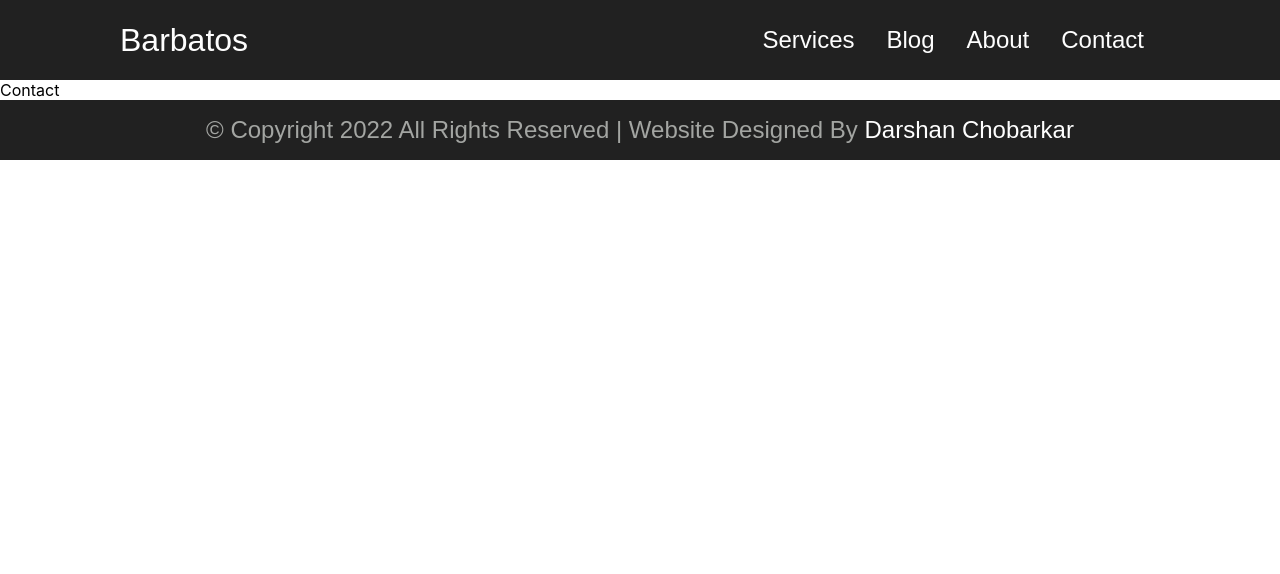
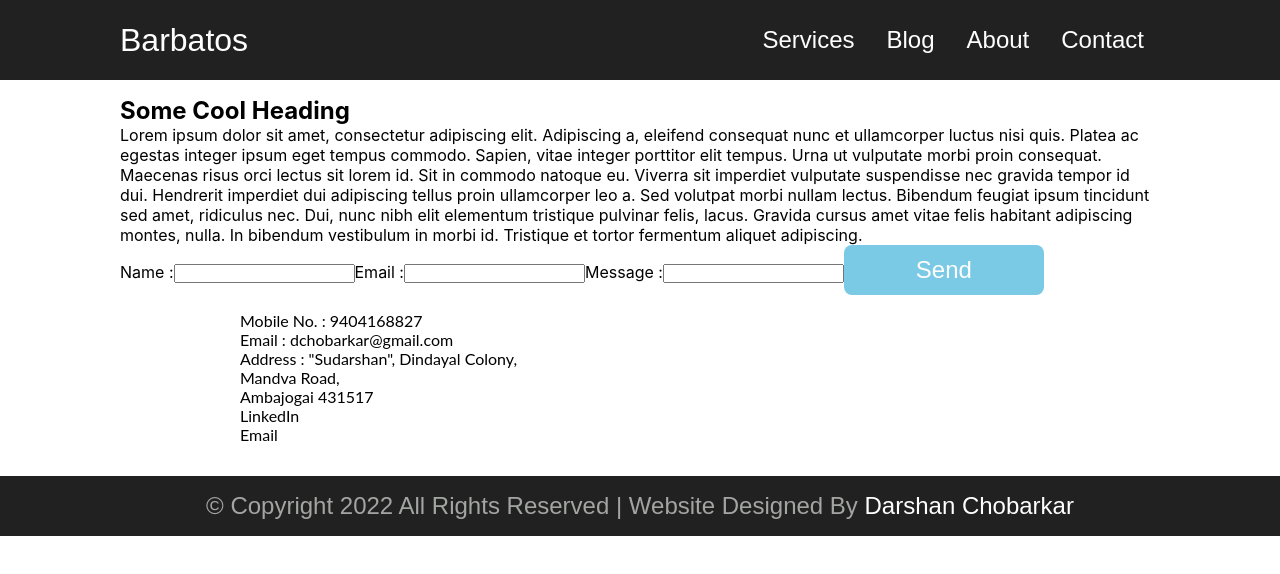
Before and after one commit to dchobarkar/Gopalkar-Company, a React (Create React App) app: page /contact in a window 1280 px wide. Shown: the top 574 px of the page. Built offline with nearby package versions, Linux system fonts and the light colour scheme.

Commit message:
Contact page modified

```diff
--- a/src/components/Contact/Contact.css.js
+++ b/src/components/Contact/Contact.css.js
@@ -1,3 +1,64 @@
-const ContactCSS = { root: {} };
+const ContactCSS = {
+  root: {},
+  mapBox: {
+    padding: "1rem 30px",
+    display: "flex",
+    flexWrap: "wrap",
+    justifyContent: "center",
+    alignItems: "center",
+  },
+
+  information: {
+    width: "100%",
+    display: "flex",
+    flexDirection: "column",
+    justifyContent: "center",
+    alignItems: "flex-start",
+    fontSize: "var(--mobView-4)",
+    fontFamily: "Lato,sans-serif",
+  },
+
+  map: {
+    width: "100%",
+  },
+
+  /* Tablet view */
+  "@media only screen and (min-width: 401px) and (max-width: 960px)": {
+    root: {
+      padding: "1rem 60px",
+    },
+
+    mapBox: {
+      padding: "1rem 60px",
+    },
+
+    information: {
+      fontSize: "var(--tabView-4)",
+    },
+
+    map: {
+      width: "100%",
+    },
+  },
+
+  /* Desktop view */
+  "@media only screen and (min-width: 961px)": {
+    root: {
+      padding: "1rem 120px",
+    },
+
+    mapBox: {
+      padding: "1rem 120px",
+    },
+
+    information: {
+      fontSize: "var(--desView-4)",
+    },
+
+    map: {
+      width: "100%",
+    },
+  },
+};
 
 export default ContactCSS;
--- a/src/components/Contact/Contact.js
+++ b/src/components/Contact/Contact.js
@@ -10,7 +10,58 @@ const useStyles = makeStyles({ ...ContactCSS });
 function Contact() {
   const classes = useStyles();
 
-  return <div className={classes.root}>Contact</div>;
+  return (
+    <div className={classes.root}>
+      <div>
+        <h2>Some Cool Heading</h2>
+        <p>
+          Lorem ipsum dolor sit amet, consectetur adipiscing elit. Adipiscing a,
+          eleifend consequat nunc et ullamcorper luctus nisi quis. Platea ac
+          egestas integer ipsum eget tempus commodo. Sapien, vitae integer
+          porttitor elit tempus. Urna ut vulputate morbi proin consequat.
+          Maecenas risus orci lectus sit lorem id. Sit in commodo natoque eu.
+          Viverra sit imperdiet vulputate suspendisse nec gravida tempor id dui.
+          Hendrerit imperdiet dui adipiscing tellus proin ullamcorper leo a. Sed
+          volutpat morbi nullam lectus. Bibendum feugiat ipsum tincidunt sed
+          amet, ridiculus nec. Dui, nunc nibh elit elementum tristique pulvinar
+          felis, lacus. Gravida cursus amet vitae felis habitant adipiscing
+          montes, nulla. In bibendum vestibulum in morbi id. Tristique et tortor
+          fermentum aliquet adipiscing.
+        </p>
+      </div>
+
+      <form>
+        <label for="name">Name :</label>
+        <input id="name" type="text" name="name" />
+
+        <label for="email">Email :</label>
+        <input id="email" type="email" name="email" />
+
+        <label for="message">Message :</label>
+        <input id="message" type="text" name="message" />
+
+        <button type="submit">Send</button>
+      </form>
+
+      <div className={classes.mapBox}>
+        <div className={classes.information}>
+          <p>Mobile No. : 9404168827</p>
+          <p>Email : dchobarkar@gmail.com</p>
+          <p>
+            Address : "Sudarshan", Dindayal Colony, <br />
+            Mandva Road,
+            <br />
+            Ambajogai 431517
+          </p>
+
+          <p>LinkedIn</p>
+          <p>Email</p>
+        </div>
+
+        <div className={classes.map}></div>
+      </div>
+    </div>
+  );
 }
 
 export default Contact;
```
